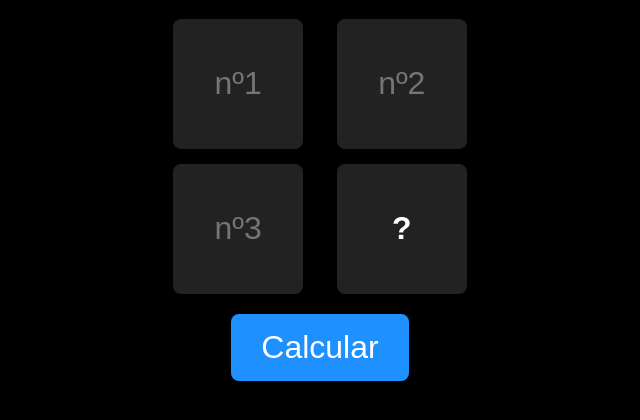
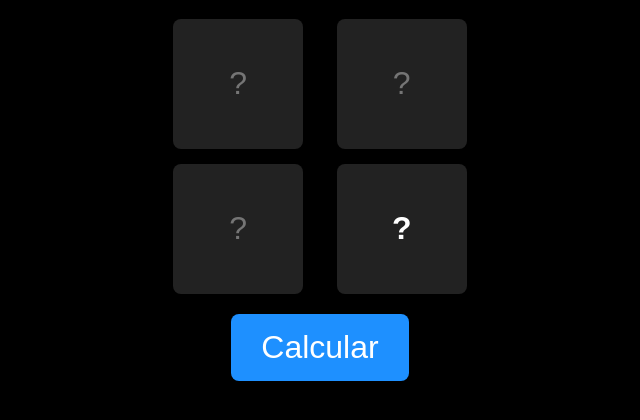
Before and after one commit to Curesito/R3, a plain HTML site: page index.html in a window 1280 px wide. Shown: the part 254-674 px from the top of the page, without its empty margins (320-960 px from the left). Drawn offline with Linux system fonts and the light colour scheme.

Commit message:
Update index.html
no n1 n2 n3 just ?

```diff
--- a/index.html
+++ b/index.html
@@ -81,9 +81,9 @@
     <div class="container">
         <h1>Regla de Tres</h1>
         <div class="grid">
-            <input type="number" id="a" placeholder="nº1">
-            <input type="number" id="b" placeholder="nº2">
-            <input type="number" id="c" placeholder="nº3">
+            <input type="number" id="a" placeholder="?">
+            <input type="number" id="b" placeholder="?">
+            <input type="number" id="c" placeholder="?">
             <div class="resultado" id="resultado">?</div>
         </div>
         <button onclick="calcular()">Calcular</button>
```
